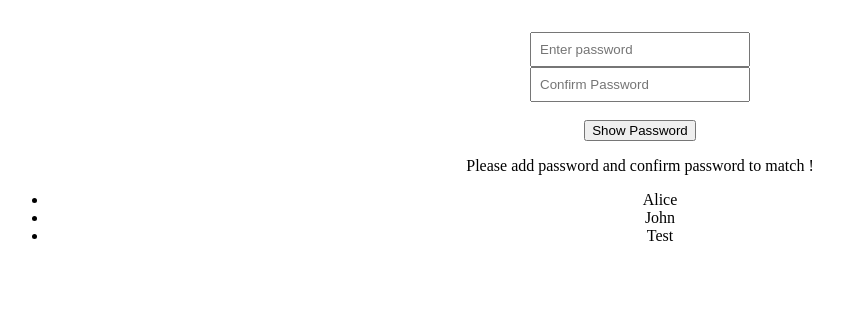
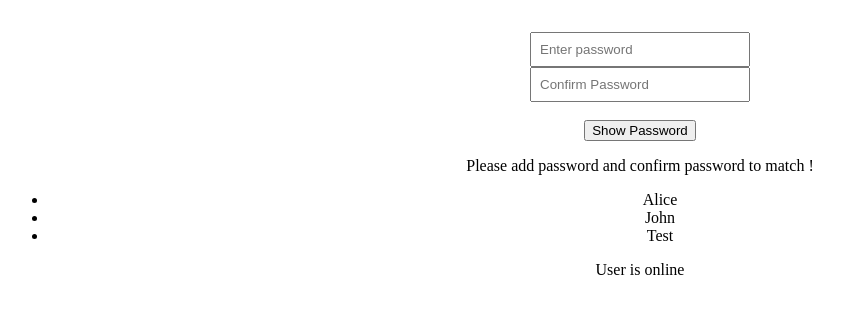
Before and after one commit to neel132/nihilent-angular-training, an Angular app: page / in a window 1280 px wide. Shown: the top 314 px of the page, without its empty margins (0-843 px from the left). Built offline with nearby package versions, Linux system fonts and the light colour scheme.

Commit message:
feat: added switch case

```diff
--- a/src/app/app.component.html
+++ b/src/app/app.component.html
@@ -18,4 +18,9 @@
       {{user.name}}
     </li>
   </ul>
+  <div [ngSwitch]="status()">
+    <p *ngSwitchCase="true">User is online</p>
+    <p *ngSwitchCase="false">User is offline</p>
+    <p *ngSwitchDefault="">Status unknown</p>
+  </div>
 </div>
--- a/src/app/app.component.ts
+++ b/src/app/app.component.ts
@@ -22,6 +22,7 @@ export class AppComponent {
       name: 'Test',
     }
   ];
+  status = signal<boolean>(true);
   isVisible = signal<boolean>(false);
   password = signal<string>('');
   confirmPassword = signal<string>('');
```
